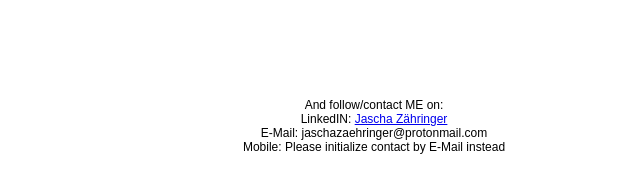
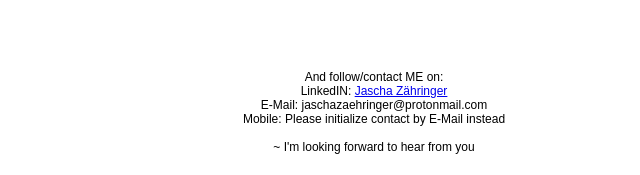
Before and after one commit to JaschaZ/Followyourdream, a plain HTML site: page index.html in a window 1280 px wide. Shown: the part 626-801 px from the top of the page, without its empty margins (266-906 px from the left). Drawn offline with Linux system fonts and the light colour scheme.

Commit message:
Personal Message

```diff
--- a/index.html
+++ b/index.html
@@ -15,6 +15,8 @@
         E-Mail: jaschazaehringer@protonmail.com
         <br>
         Mobile: Please initialize contact by E-Mail instead
+        <br> <br>
+        ~ I'm looking forward to hear from you
     </div>
     <script src="MouseFollow.js"></script>
 </body>
```
